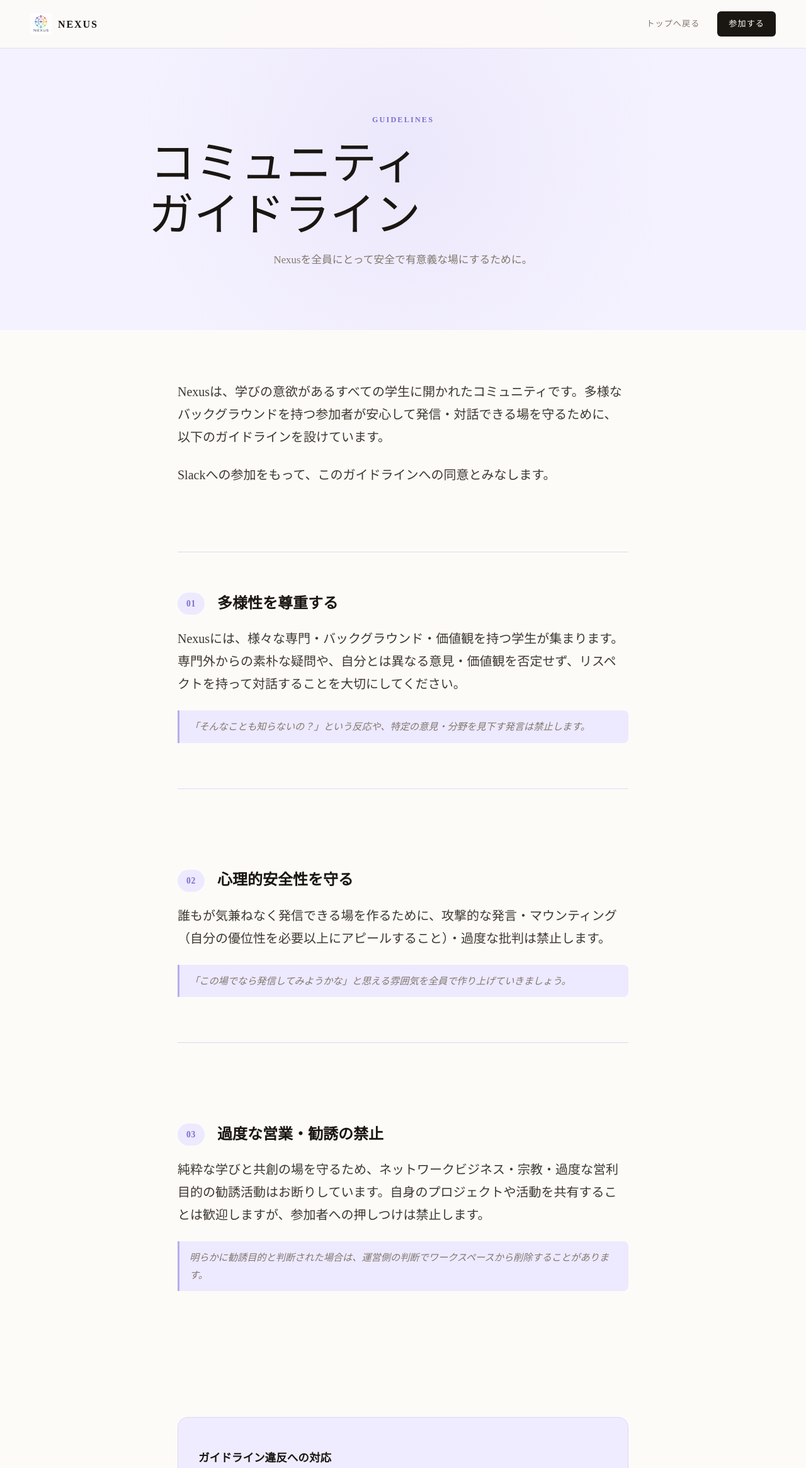
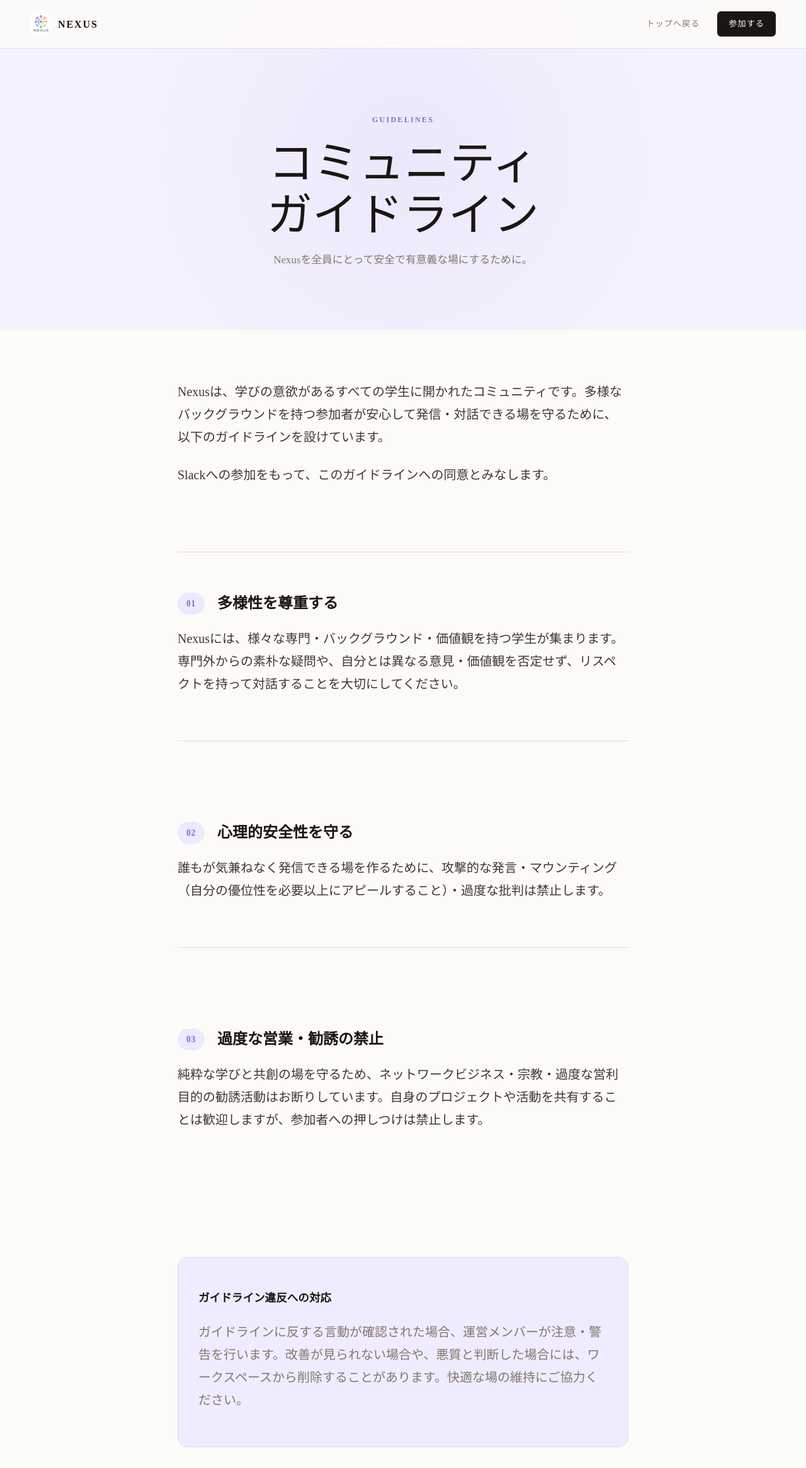
Before and after one commit to Kojki/nexus-website, a Next.js app: page /guidelines in a window 1280 px wide. Shown: the top 2331 px of the page at 63% size. Built offline with nearby package versions, Linux system fonts and the light colour scheme.

Commit message:
Remove the subtitle from the guidelines section and change the header style to center alignment.

```diff
--- a/app/guidelines/page.tsx
+++ b/app/guidelines/page.tsx
@@ -1,30 +1,24 @@
 import Image from "next/image";
 import Link from "next/link";
-
 const joinUrl =
   "https://join.slack.com/t/nexus-45x8670/shared_invite/zt-3x2vq5935-O7CsSen0PLwlDjNAQvpjgA";
-
 const guidelines = [
   {
     num: "01",
     title: "多様性を尊重する",
     body: "Nexusには、様々な専門・バックグラウンド・価値観を持つ学生が集まります。専門外からの素朴な疑問や、自分とは異なる意見・価値観を否定せず、リスペクトを持って対話することを大切にしてください。",
-    sub: "「そんなことも知らないの？」という反応や、特定の意見・分野を見下す発言は禁止します。",
   },
   {
     num: "02",
     title: "心理的安全性を守る",
     body: "誰もが気兼ねなく発信できる場を作るために、攻撃的な発言・マウンティング（自分の優位性を必要以上にアピールすること）・過度な批判は禁止します。",
-    sub: "「この場でなら発信してみようかな」と思える雰囲気を全員で作り上げていきましょう。",
   },
   {
     num: "03",
     title: "過度な営業・勧誘の禁止",
     body: "純粋な学びと共創の場を守るため、ネットワークビジネス・宗教・過度な営利目的の勧誘活動はお断りしています。自身のプロジェクトや活動を共有することは歓迎しますが、参加者への押しつけは禁止します。",
-    sub: "明らかに勧誘目的と判断された場合は、運営側の判断でワークスペースから削除することがあります。",
   },
 ];
-
 export default function Guidelines() {
   return (
     <main>
@@ -40,11 +34,10 @@ export default function Guidelines() {
           </a>
         </div>
       </nav>
-
       <header className="concept-header">
         <div className="animate-slide-up">
           <p className="eyebrow" style={{ justifyContent: "center" }}>GUIDELINES</p>
-          <h1 style={{ fontSize: "clamp(2.5rem, 6vw, 4.5rem)" }}>
+          <h1 style={{ fontSize: "clamp(2.5rem, 6vw, 4.5rem)", margin: "0 auto", textAlign: "center" }}>
             コミュニティ<br />ガイドライン
           </h1>
           <p style={{ color: "var(--muted)", marginTop: "16px", fontSize: "1.05rem" }}>
@@ -52,7 +45,6 @@ export default function Guidelines() {
           </p>
         </div>
       </header>
-
       <section className="concept-container">
         <div className="concept-block animate-slide-up delay-100" style={{ marginBottom: "16px" }}>
           <p>
@@ -62,7 +54,6 @@ export default function Guidelines() {
             Slackへの参加をもって、このガイドラインへの同意とみなします。
           </p>
         </div>
-
         <div className="guidelines-list">
           {guidelines.map((item, index) => (
             <div
@@ -75,18 +66,15 @@ export default function Guidelines() {
                 <h2>{item.title}</h2>
               </div>
               <p>{item.body}</p>
-              <p className="guideline-sub">{item.sub}</p>
             </div>
           ))}
         </div>
-
         <div className="concept-block animate-slide-up" style={{ marginTop: "48px", padding: "32px", background: "var(--surface)", borderRadius: "16px", border: "1px solid var(--border)" }}>
           <h3 style={{ marginBottom: "12px", fontSize: "1.1rem" }}>ガイドライン違反への対応</h3>
           <p style={{ color: "var(--muted)", lineHeight: 1.8 }}>
             ガイドラインに反する言動が確認された場合、運営メンバーが注意・警告を行います。改善が見られない場合や、悪質と判断した場合には、ワークスペースから削除することがあります。快適な場の維持にご協力ください。
           </p>
         </div>
-
         <div style={{ textAlign: "center", marginTop: "80px", display: "flex", gap: "16px", justifyContent: "center", flexWrap: "wrap" }}>
           <Link className="button button-ghost animate-slide-up" href="/faq">
             よくある質問を読む
@@ -97,7 +85,6 @@ export default function Guidelines() {
           </a>
         </div>
       </section>
-
       <footer>
         <div className="footer-brand">
           <Image src="/nexus-icon.png" alt="Nexus Logo" width={30} height={30} />
```
